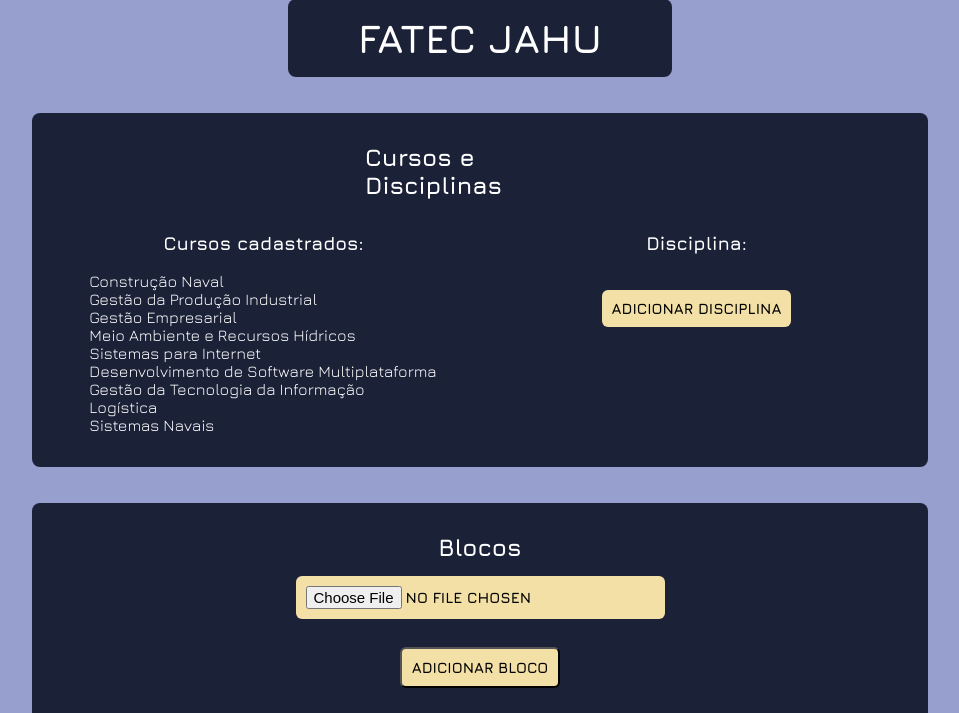
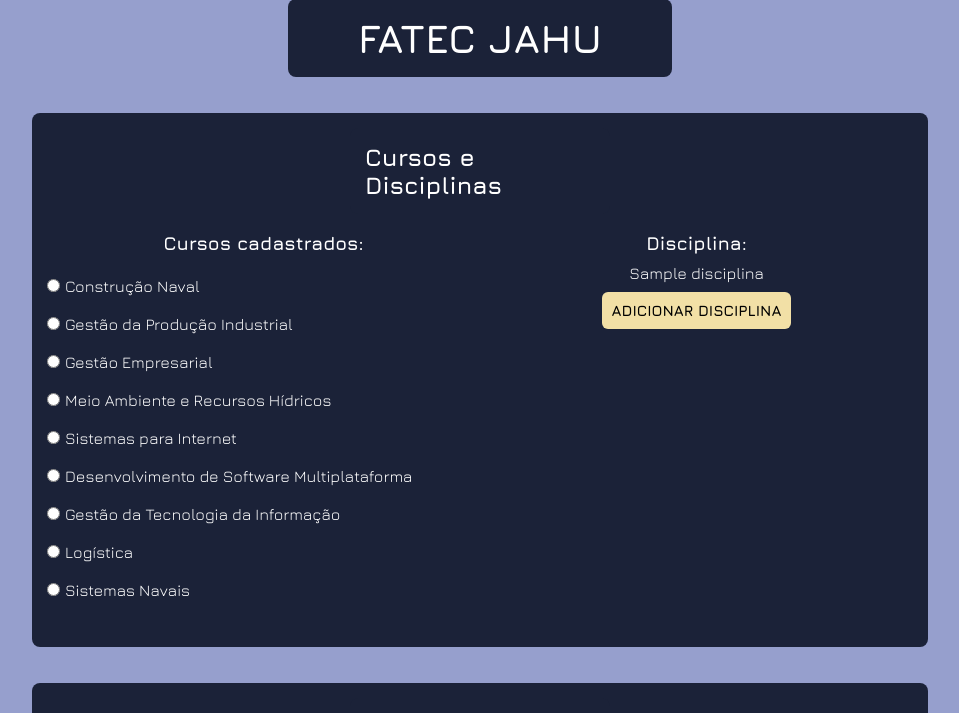
Before and after one commit to AlexiaCazale/projeto_tcc, a PHP site: page /pageFatecAdmin.php in a window 1280 px wide. Shown: the part 162-875 px from the top of the page, without its empty margins (160-1119 px from the left). Run offline with PHP 8.4, Linux system fonts and the light colour scheme; the visitor is signed in with stand-in values (Sample User, id 1); data comes from the database, SQL or seed files in the repository; tables that the repository leaves empty hold one stand-in row (values such as "Sample post"); some libraries are stand-ins or nearby versions.

Commit message:
alterações na página adm fatec

```diff
--- a/bd/dbcorujario.sql
+++ b/bd/dbcorujario.sql
@@ -27,8 +27,8 @@
 -- Estrutura para tabela `blocos`
 --
 
-CREATE DATABASE dbcorujario;
-USE dbcorujario;
+-- CREATE DATABASE dbcorujario;
+-- USE dbcorujario;
 
 CREATE TABLE `blocos` (
   `idbloco` int(11) NOT NULL,
--- a/model/disciplina.class.php
+++ b/model/disciplina.class.php
@@ -1,6 +1,6 @@
 <?php
     class Disciplina{
-        public function __construct(private int $iddisciplina = 0, private string $nome = '', private string $descricao = '', private array $curso = array()){}
+        public function __construct(private int $iddisciplina = 0, private string $nome = '', private string $descricao = '', private $curso = null){}
 
         public function getIddisciplina(){
             return $this -> iddisciplina;
--- a/model/disciplinaDAO.class.php
+++ b/model/disciplinaDAO.class.php
@@ -26,12 +26,13 @@
 
 		public function inserir($disciplina)
 		{
-			$sql = "INSERT INTO disciplina (nome, descricao) VALUES(?, ?)";
+			$sql = "INSERT INTO disciplina (nome, descricao, idcurso) VALUES(?, ?, ?)";
 			try
 			{
 				$stm = $this->db->prepare($sql);
 				$stm->bindValue(1, $disciplina->getNome());
 				$stm->bindValue(2, $disciplina->getDescricao());
+				$stm->bindValue(3, $disciplina->getCurso()->getIdcurso());
 				$stm->execute();
 				$this->db = null;
 				return "Disciplina inserido com sucesso";
--- a/model/petDAO.class.php
+++ b/model/petDAO.class.php
@@ -8,7 +8,7 @@
 
 		public function inserir($pet)
 		{
-			$sql = "INSERT INTO pet (nome) VALUES(?,?)";
+			$sql = "INSERT INTO pet (nome) VALUES(?)";
 			try
 			{
 			$stm = $this->db->prepare($sql);
--- a/view/pageFatecAdmin.php
+++ b/view/pageFatecAdmin.php
@@ -8,6 +8,8 @@
 require_once "../model/blocosDAO.class.php";
 require_once "../model/cursoDAO.class.php";
 require_once "../model/curso.class.php";
+require_once "../model/disciplinaDAO.class.php";
+require_once "../model/disciplina.class.php";
 require_once "../model/pet.class.php";
 require_once "../model/petDAO.class.php";
 
@@ -48,7 +50,7 @@
                 <div class="cursos">
                     <h3 class="title">Cursos cadastrados: </h3>
                     <br>
-                    <ul class="center_colunm">
+                    <div class="center_colunm">
                         <?php
 
                             $curso = new Curso();
@@ -59,22 +61,45 @@
                             {
                                 if(isset($_POST["curso"]) && $_POST["curso"] == $dado->idcurso)
                                 {
-                                    echo "<li value='{$dado->idcurso}' selected>{$dado->nome}</li>";
+                                    echo "<div class='align_row'>";
+                                    echo "<input type='radio' value='{$dado->idcurso}' name='curso' id='{$dado->idcurso}'>";
+                                    echo "<label for='{$dado->idcurso}'>{$dado->nome}</label> <br>";
+                                    echo "</div>";
                                 }
                                 else
                                 {
-                                    echo "<li value='{$dado->idcurso}'>{$dado->nome}</li>";
+                                    echo "<div class='align_row'>";
+                                    echo "<input type='radio' value='{$dado->idcurso}' name='curso' id='{$dado->idcurso}'>";
+                                    echo "<label for='{$dado->idcurso}'>{$dado->nome}</label> <br>";
+                                    echo "</div>";
                                 }
                             }//fim do foreach
 
                         ?>
-                    </ul>
+                    </div>
                 </div>
                 <div class="disciplinas">
                     <h3 class="title">Disciplina:</h3>
-                    <br><br>
-                    <div class="btn-center">
+                    <div>
                         <!-- <a href="addCurso.php"><button>Adicionar curso</button></a> &nbsp; &nbsp; -->
+                        <?php
+                            $disciplina = new Disciplina();
+                            $disciplinaDAO = new disciplinaDAO();
+                            $retorno = $disciplinaDAO->buscar_todos($disciplina);
+
+                            foreach($retorno as $dados)
+                            {
+                                if(isset($_POST["disciplina"]) && $_POST["disciplina"] == $dados->iddisciplina)
+                                {
+                                    echo "<inp value='{$dados->iddisciplina}' selected>{$dados->nome}</p>";
+                                }
+                                else
+                                {
+                                    echo "<p value='{$dados->iddisciplina}'>{$dados->nome}</p>";
+                                }
+                            }
+                        ?>
+
                         <a href="addDisciplina.php"><button>Adicionar disciplina</button></a>
 
                     </div>
@@ -123,7 +148,7 @@
                     <input class="form-label" type="submit" value="Adicionar pet">
                 </div>
             </form><br>
-            <div>
+            <div class="center">
             <?php
             $petDAO = new petDAO();
             $pet = $petDAO->buscar_todos();
@@ -173,14 +198,22 @@
 
     <style>
 
+        .center {
+            display: flex;
+            align-items: center;
+            justify-content: center;
+            flex-wrap: wrap;
+        }
+
         .center_colunm {
             display: flex;
-            justify-content: center;
+            /* justify-content: center;*/
             flex-direction: column;
-            flex-wrap: wrap;
-            align-content: flex-end;
+            /* flex-wrap: wrap;
+            align-content: flex-end; */
             align-items: flex-start;
-            margin-right: 10%;
+            /* margin-right: 10%; */
+            text-align: start;
         }
 
         .blocos{
@@ -190,7 +223,7 @@
         }
 
         .pets{
-            width: 40%;
+            width: 30%;
             border-radius: 12px;
             padding: 10px;
             display: inline-flex;
@@ -259,6 +292,15 @@
 
         .disciplinas{
             width: 50%;
+            display: flex;
+            flex-direction: column;
+        }
+
+        .align_row {
+            display: flex;
+            flex-direction: row;
+            justify-content: center;
+            align-items: center;
         }
 
     </style>
```
Also changed, not shown: view/addDisciplina.php (+9 -7 lines), view/pageFatec.php (+33 -30 lines), view/pagePerfil.php (+4 -4 lines), img-pets/Mídia (1).jfif (added), img-pets/Mídia (2).jfif (added), img-pets/Mídia (3).jfif (added), img-pets/Mídia (4).jfif (added), img-pets/Mídia (5).jfif (added), img-pets/Mídia.jfif (added), img-pets/shared image.jfif (added).
